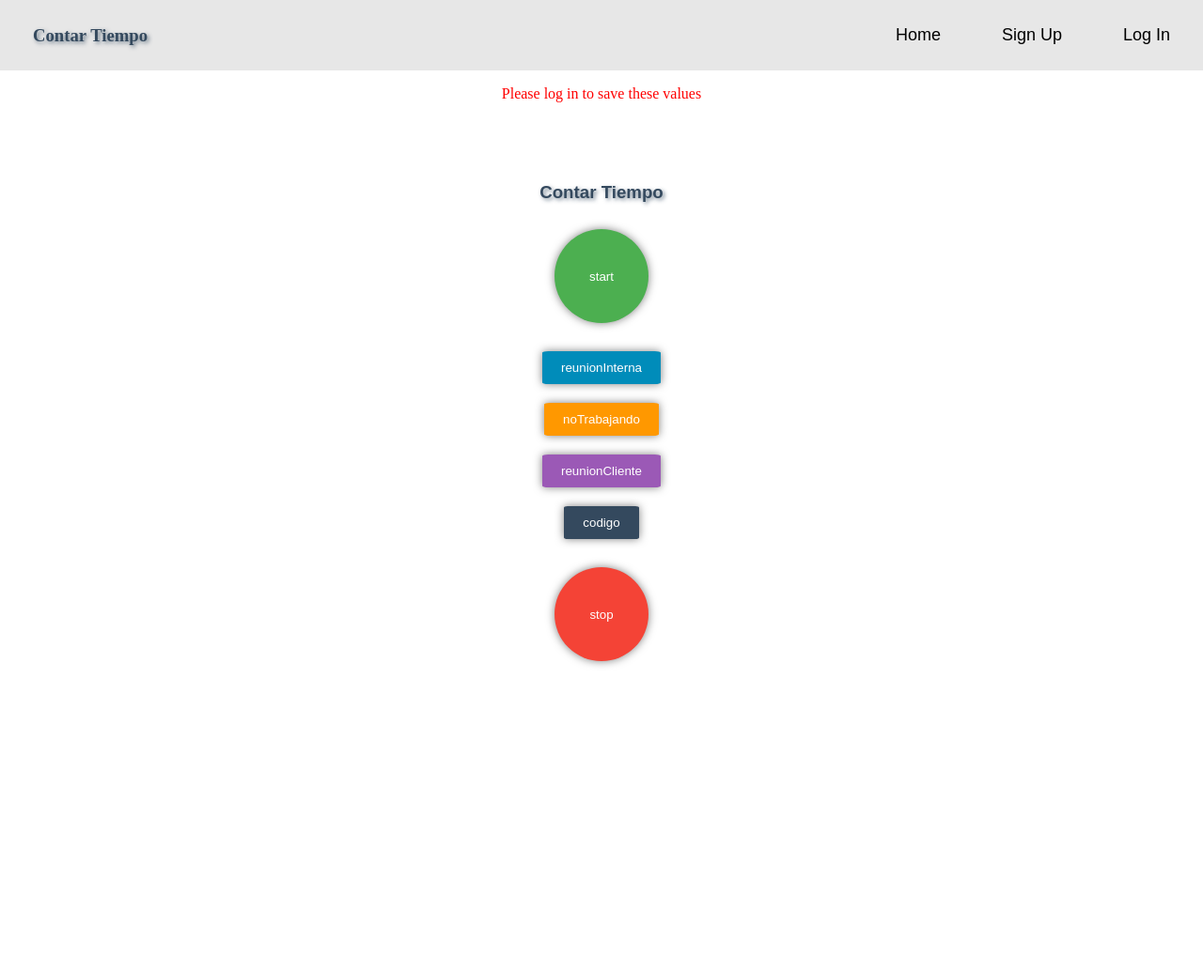
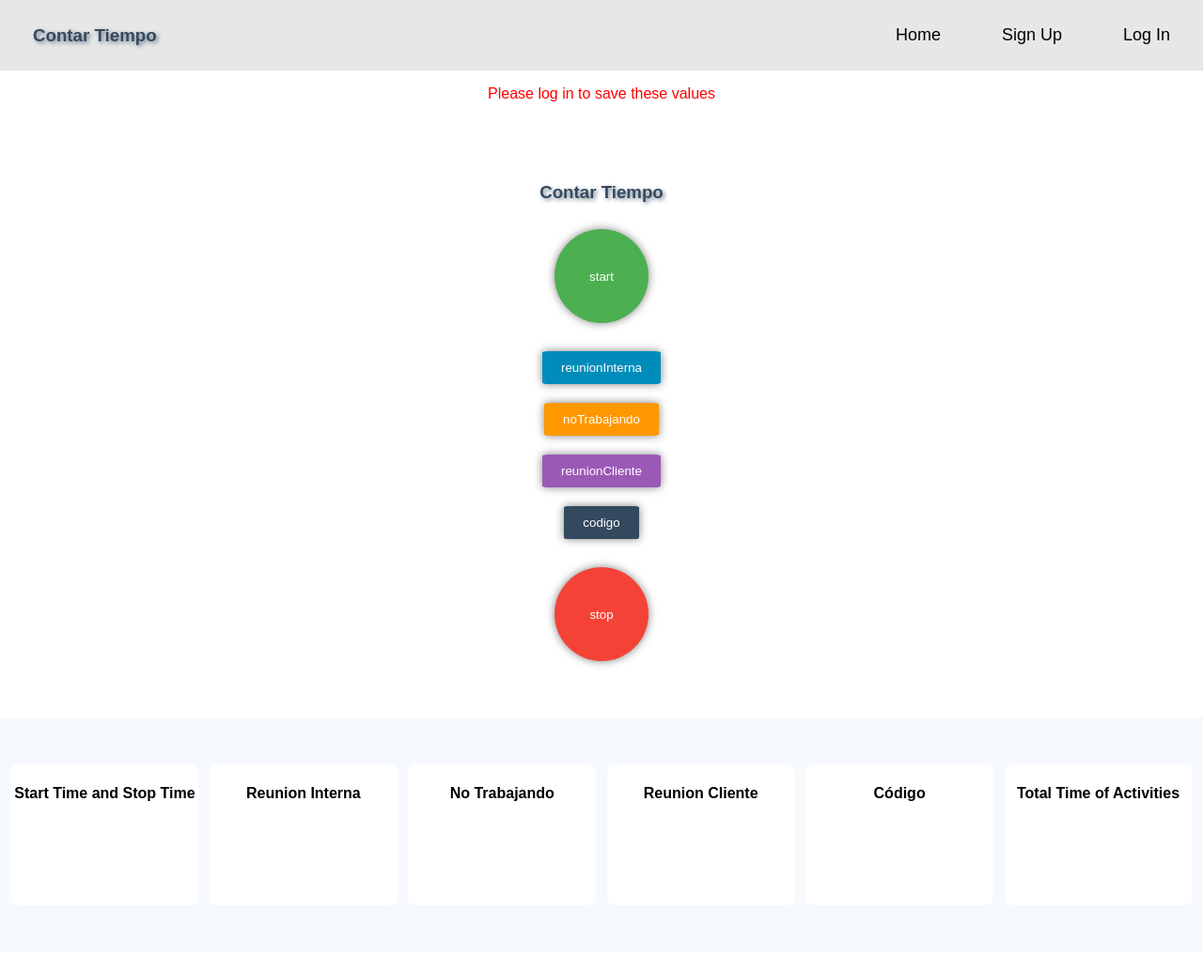
Before and after one commit to ebroadwater/contarTiempo, a PHP site: page /home.php in a window 1280 px wide. Shown: the whole page at 94% size. Before the commit the page ends 710 px from the top, so only its background shows below. Run offline with PHP 8.4, Linux system fonts and the light colour scheme.

Commit message:
Added time log and updated report of times

```diff
--- a/home.php
+++ b/home.php
@@ -3,7 +3,7 @@
 <head>
     <meta charset="UTF-8">
     <meta name="viewport" content="width=device-width, initial-scale=1.0">
-    <title>Tiempo de Trabajo</title>
+    <title>Contar Tiempo</title>
     <link rel="stylesheet" href="styles.css">
     <script src="script.js" defer></script>
 </head>
@@ -13,7 +13,8 @@
         <a href="?command=home">Home</a>
 		<?php
 			if (isset($_SESSION["email"]) && isset($_SESSION['name'])){
-				echo "<a href='?command=logout'>Log Out</a>";
+				echo "<a href='?command=profile'>Profile</a>";
+                echo "<a href='?command=logout'>Log Out</a>";
 				echo "<a style='color:#008bba8f;'>".$_SESSION["name"]."</a>";
 			}
 			else{
@@ -85,7 +86,7 @@
             </div>
         </div>
     </form>
-    <div>
+    <!-- <div>
         <div id="startStartTime"></div>
         <div id="reunionInternaStartTime"></div>
         <div id="noTrabajandoStartTime"></div>
@@ -93,6 +94,36 @@
         <div id="codigoStartTime"></div>
         <div id="stopStartTime"></div>
         <div id="totalTimeAllActivities"></div>
+    </div> -->
+    <div class="finalTotal">
+        <div class="square">
+            <h4>Start Time and Stop Time</h4>
+            <p id="startStartTime"></p>
+            <p id="stopStartTime"></p>
+        </div>
+        <div class="square">
+            <h4>Reunion Interna</h4>
+            <p id="reunionInternaStartTime"></p>
+        </div>
+        <div class="square">
+            <h4>No Trabajando</h4>
+            <p id="noTrabajandoStartTime"></p>
+        </div>
+        <div class="square">
+            <h4>Reunion Cliente</h4>
+            <p id="reunionClienteStartTime"></p>
+        </div>
+        <div class="square">
+            <h4>Código</h4>
+            <p id="codigoStartTime"></p>
+        </div>
+        <div class="square">
+            <h4>Total Time of Activities</h4>
+            <p id="totalTimeAllActivities"></p>
+        </div>
+        <!-- <div class="square">
+            <div id="stopStartTime"></div>
+        </div> -->
     </div>
 </body>
 </html>
--- a/login.php
+++ b/login.php
@@ -3,7 +3,7 @@
 <head>
     <meta charset="UTF-8">
     <meta name="viewport" content="width=device-width, initial-scale=1.0">
-	<title>Tiempo de Trabajo Login</title>
+	<title>Contar Tiempo Login</title>
     <link rel="stylesheet" href="styles.css">
     <!-- <script src="script.js" defer></script> -->
 </head>
@@ -13,6 +13,7 @@
         <a href="?command=home">Home</a>
 		<?php
 			if (isset($_SESSION["email"]) && isset($_SESSION['name'])){
+				echo "<a href='?command=profile'>Profile</a>";
 				echo "<a href='?command=logout'>Log Out</a>";
 				echo "<a style='color:#008bba8f;'>".$_SESSION["name"]."</a>";
 			}
--- a/signup.php
+++ b/signup.php
@@ -3,7 +3,7 @@
 <head>
     <meta charset="UTF-8">
     <meta name="viewport" content="width=device-width, initial-scale=1.0">
-	<title>Tiempo de Trabajo Sign Up</title>
+	<title>Contar Tiempo Sign Up</title>
     <link rel="stylesheet" href="styles.css">
     <script src="script.js" defer></script>
 </head>
@@ -13,6 +13,7 @@
         <a href="?command=home">Home</a>
 		<?php
 			if (isset($_SESSION["email"]) && isset($_SESSION['name'])){
+				echo "<a href='?command=profile'>Profile</a>";
 				echo "<a href='?command=logout'>Log Out</a>";
 				echo "<a style='color:#008bba8f;'>".$_SESSION["name"]."</a>";
 			}
--- a/styles.css
+++ b/styles.css
@@ -1,5 +1,6 @@
 body{
   margin: 0;
+  font-family: Arial, sans-serif;
 }
 .countTimeContainer {
   font-family: Arial, sans-serif;
@@ -117,3 +118,38 @@ h3{
   margin-right: auto;
   margin-left: 35px;
 }
+table{
+  border-collapse: collapse;
+  width: 100%;
+}
+td, th {
+  /* border: 1px solid #dddddd; */
+  border: 1px solid rgb(201, 200, 200);
+  text-align: center;
+  padding: 8px;
+}
+th{
+  /* background-color: #dddddd;
+  border: solid 1px #c8c5c5; */
+  background-color:rgba(173, 216, 230, 0.902);
+}
+h1{
+  text-align: center;
+}
+.finalTotal{
+  display:flex;
+  /* border: 1px solid black; */
+  justify-content: space-evenly;
+  height:250px;
+  margin-bottom: 20px;
+  align-items: center;
+  background-color: rgb(246, 249, 253);
+}
+.square{
+  /* border:solid 1px red; */
+  border-radius: 8px;
+  height:150px;
+  width:200px;
+  text-align: center;
+  background-color: white;
+}
```
Also changed, not shown: TimeController.php (+26 -0 lines), profile.php (added, +44 -0 lines), script.js (+18 -114 lines).
